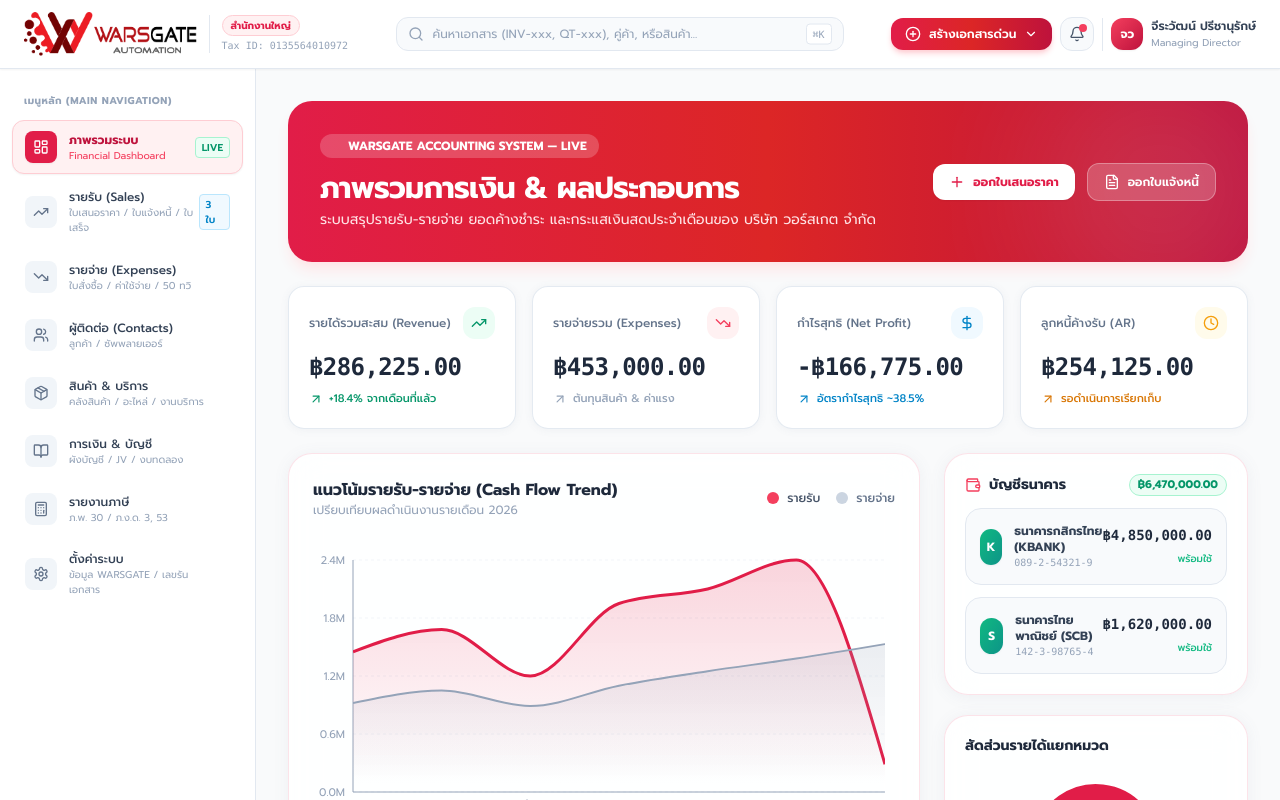
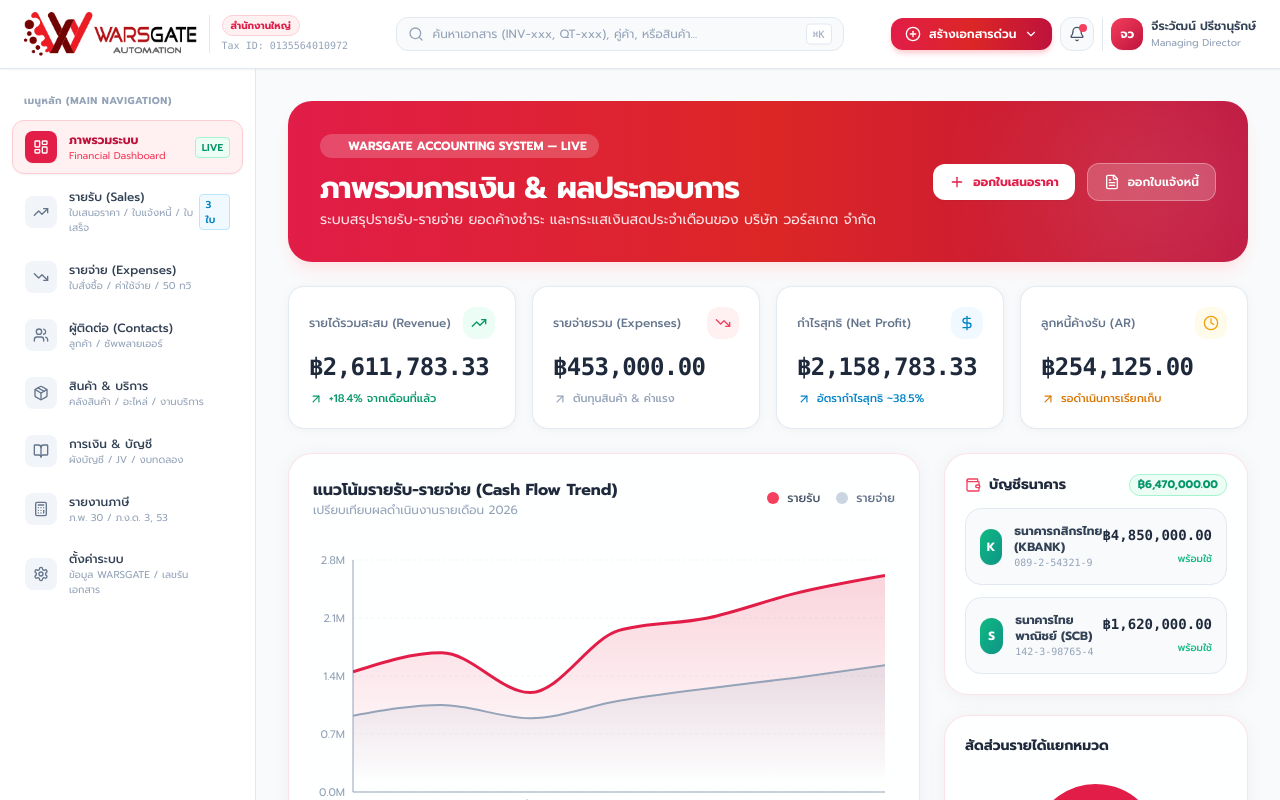
Before and after one commit to warsgate/warsgate-accounting, a React (Vite) app: page / in a window 1280 px wide. Shown: the top 800 px of the page. Built offline with nearby package versions, Linux system fonts and the light colour scheme.

Commit message:
➕ Generate Customer PO 2505005 (PNP Technologies) into Sales & Products system

```diff
--- a/src/App.tsx
+++ b/src/App.tsx
@@ -35,17 +35,38 @@ export function App() {
 
   const [documents, setDocuments] = useState<AccountingDocument[]>(() => {
     const saved = localStorage.getItem('warsgate_documents');
-    return saved ? JSON.parse(saved) : initialDocuments;
+    if (!saved) return initialDocuments;
+    try {
+      const parsed: AccountingDocument[] = JSON.parse(saved);
+      const missing = initialDocuments.filter(id => !parsed.some(p => p.id === id.id));
+      return missing.length > 0 ? [...missing, ...parsed] : parsed;
+    } catch {
+      return initialDocuments;
+    }
   });
 
   const [contacts, setContacts] = useState<Contact[]>(() => {
     const saved = localStorage.getItem('warsgate_contacts');
-    return saved ? JSON.parse(saved) : initialContacts;
+    if (!saved) return initialContacts;
+    try {
+      const parsed: Contact[] = JSON.parse(saved);
+      const missing = initialContacts.filter(ic => !parsed.some(p => p.id === ic.id));
+      return missing.length > 0 ? [...missing, ...parsed] : parsed;
+    } catch {
+      return initialContacts;
+    }
   });
 
   const [products, setProducts] = useState<ProductService[]>(() => {
     const saved = localStorage.getItem('warsgate_products');
-    return saved ? JSON.parse(saved) : initialProducts;
+    if (!saved) return initialProducts;
+    try {
+      const parsed: ProductService[] = JSON.parse(saved);
+      const missing = initialProducts.filter(ip => !parsed.some(p => p.id === ip.id));
+      return missing.length > 0 ? [...missing, ...parsed] : parsed;
+    } catch {
+      return initialProducts;
+    }
   });
 
   const [chartOfAccounts] = useState(initialChartOfAccounts);
--- a/src/data/initialData.ts
+++ b/src/data/initialData.ts
@@ -40,18 +40,18 @@ export const initialBankAccounts: BankAccount[] = [
 export const initialContacts: Contact[] = [
   {
     id: 'cont-pnp-1',
-    name: 'คุณปัทมะ จินดาพงษ์',
+    name: 'Mr. Patama (คุณปัทมะ จินดาพงษ์)',
     companyName: 'บริษัท พีเอ็นพี เทคโนโลยี เกรท จำกัด',
     taxId: '0205555029622',
     isBranch: false,
     branchCode: '00000',
     address: '91/10 หมู่ที่ 12 ถนนศุขประยูร ตำบลนาป่า อำเภอเมืองชลบุรี จ.ชลบุรี 20000',
-    phone: '085-811-6949',
+    phone: '038-441299, 085-811-6949',
     email: 'numpj@hotmail.com',
     type: 'CUSTOMER',
     creditDays: 30,
-    totalTransactions: 0,
-    balanceDue: 0.00,
+    totalTransactions: 1,
+    balanceDue: 2325558.33,
   },
   {
     id: 'cont-tsf-1',
@@ -197,6 +197,32 @@ export const initialProducts: ProductService[] = [
     description: 'ทดสอบความปลอดภัยและการทำงานของไลน์การผลิตหน้าโรงงาน',
   },
   {
+    id: 'prod-trace-1',
+    code: 'SW-TRACE-001',
+    name: 'Traceability Solenoid Line Software',
+    category: 'SOFTWARE',
+    type: 'SERVICE',
+    unit: 'Job',
+    unitPrice: 2023419.00,
+    costPrice: 850000.00,
+    stockQty: 999,
+    minStockAlert: 0,
+    description: 'ซอฟต์แวร์ระบบตรวจสอบย้อนกลับ (Traceability) สายการผลิต Solenoid Line',
+  },
+  {
+    id: 'prod-trace-2',
+    code: 'SW-TRACE-002',
+    name: 'Traceability Solenoid Line Software เพิ่มเติม',
+    category: 'SOFTWARE',
+    type: 'SERVICE',
+    unit: 'Job',
+    unitPrice: 150000.00,
+    costPrice: 60000.00,
+    stockQty: 999,
+    minStockAlert: 0,
+    description: 'ซอฟต์แวร์ฟังก์ชันเพิ่มเติม Traceability Solenoid Line',
+  },
+  {
     id: 'prod-6',
     code: 'MAINT-ANNUAL',
     name: 'สัญญาบริการบำรุงรักษาระบบอัตโนมัติรายปี (Annual PM Contract)',
@@ -213,12 +239,104 @@ export const initialProducts: ProductService[] = [
 
 export const initialDocuments: AccountingDocument[] = [
   {
+    id: 'doc-pnp-inv-2505005',
+    documentNo: 'INV-2505-005',
+    type: 'INVOICE',
+    issueDate: '2025-05-26',
+    dueDate: '2025-06-25',
+    contact: initialContacts[0], // บจก. พีเอ็นพี เทคโนโลยี เกรท
+    items: [
+      {
+        id: 'item-pnp-1',
+        code: 'SW-TRACE-001',
+        name: 'Traceability Solenoid Line Software',
+        description: 'ซอฟต์แวร์ระบบตรวจสอบย้อนกลับ (Traceability) สายการผลิต Solenoid Line',
+        quantity: 1,
+        unit: 'Job',
+        pricePerUnit: 2023419.00,
+        discount: 0,
+        amount: 2023419.00,
+        vatInclusive: false,
+        withholdingTaxRate: 3,
+      },
+      {
+        id: 'item-pnp-2',
+        code: 'SW-TRACE-002',
+        name: 'Traceability Solenoid Line Software เพิ่มเติม',
+        description: 'ซอฟต์แวร์ฟังก์ชันเพิ่มเติม Traceability Solenoid Line',
+        quantity: 1,
+        unit: 'Job',
+        pricePerUnit: 150000.00,
+        discount: 0,
+        amount: 150000.00,
+        vatInclusive: false,
+        withholdingTaxRate: 3,
+      }
+    ],
+    subtotal: 2173419.00,
+    discountTotal: 0,
+    vatRate: 7,
+    vatAmount: 152139.33,
+    grandTotal: 2325558.33,
+    withholdingTaxTotal: 65202.57, // 3% of 2,173,419.00
+    netPayment: 2260355.76,
+    status: 'APPROVED',
+    notes: 'อ้างอิงใบสั่งซื้อลูกค้า เลขที่ P/O: 2505005 (ลงวันที่ 26 พ.ค. 2568) บจก. พีเอ็นพี เทคโนโลยี เกรท | เงื่อนไข: วางบิลวันที่ 1-25 ของทุกเดือน (ใบกำกับภาษี + สำเนา 5 ใบ), ชำระค่าสินค้าเมื่อส่งของครบตามใบสั่งซื้อ',
+    createdByName: 'คุณจีระวัฒน์ (MD)',
+  },
+  {
+    id: 'doc-pnp-qt-2505005',
+    documentNo: 'QT-2505-005',
+    type: 'QUOTATION',
+    issueDate: '2025-05-20',
+    dueDate: '2025-06-19',
+    contact: initialContacts[0],
+    items: [
+      {
+        id: 'item-pnp-qt-1',
+        code: 'SW-TRACE-001',
+        name: 'Traceability Solenoid Line Software',
+        description: 'ซอฟต์แวร์ระบบตรวจสอบย้อนกลับ (Traceability) สายการผลิต Solenoid Line',
+        quantity: 1,
+        unit: 'Job',
+        pricePerUnit: 2023419.00,
+        discount: 0,
+        amount: 2023419.00,
+        vatInclusive: false,
+        withholdingTaxRate: 3,
+      },
+      {
+        id: 'item-pnp-qt-2',
+        code: 'SW-TRACE-002',
+        name: 'Traceability Solenoid Line Software เพิ่มเติม',
+        description: 'ซอฟต์แวร์ฟังก์ชันเพิ่มเติม Traceability Solenoid Line',
+        quantity: 1,
+        unit: 'Job',
+        pricePerUnit: 150000.00,
+        discount: 0,
+        amount: 150000.00,
+        vatInclusive: false,
+        withholdingTaxRate: 3,
+      }
+    ],
+    subtotal: 2173419.00,
+    discountTotal: 0,
+    vatRate: 7,
+    vatAmount: 152139.33,
+    grandTotal: 2325558.33,
+    withholdingTaxTotal: 65202.57,
+    netPayment: 2260355.76,
+    status: 'APPROVED',
+    notes: 'เสนอราคาโครงการ Traceability Solenoid Line ลูกค้าออก PO: 2505005 เรียบร้อยแล้ว',
+    createdByName: 'คุณจีระวัฒน์ (MD)',
+  },
+  {
     id: 'doc-inv-001',
     documentNo: 'INV-202607-001',
     type: 'INVOICE',
     issueDate: '2026-07-15',
     dueDate: '2026-08-14',
-    contact: initialContacts[0],
+    contact: initialContacts[2],
     items: [
       {
         id: 'item-1',
```
